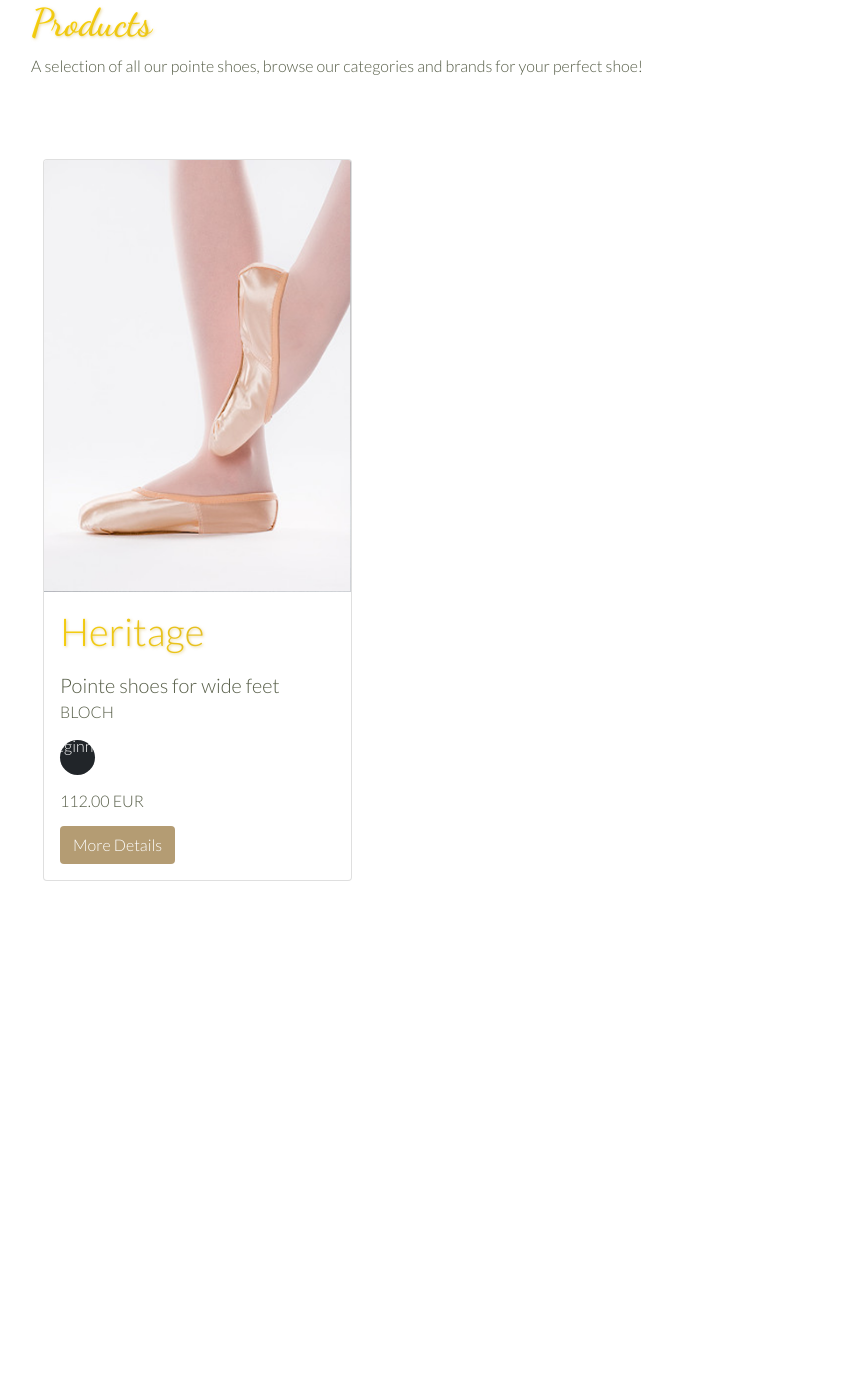
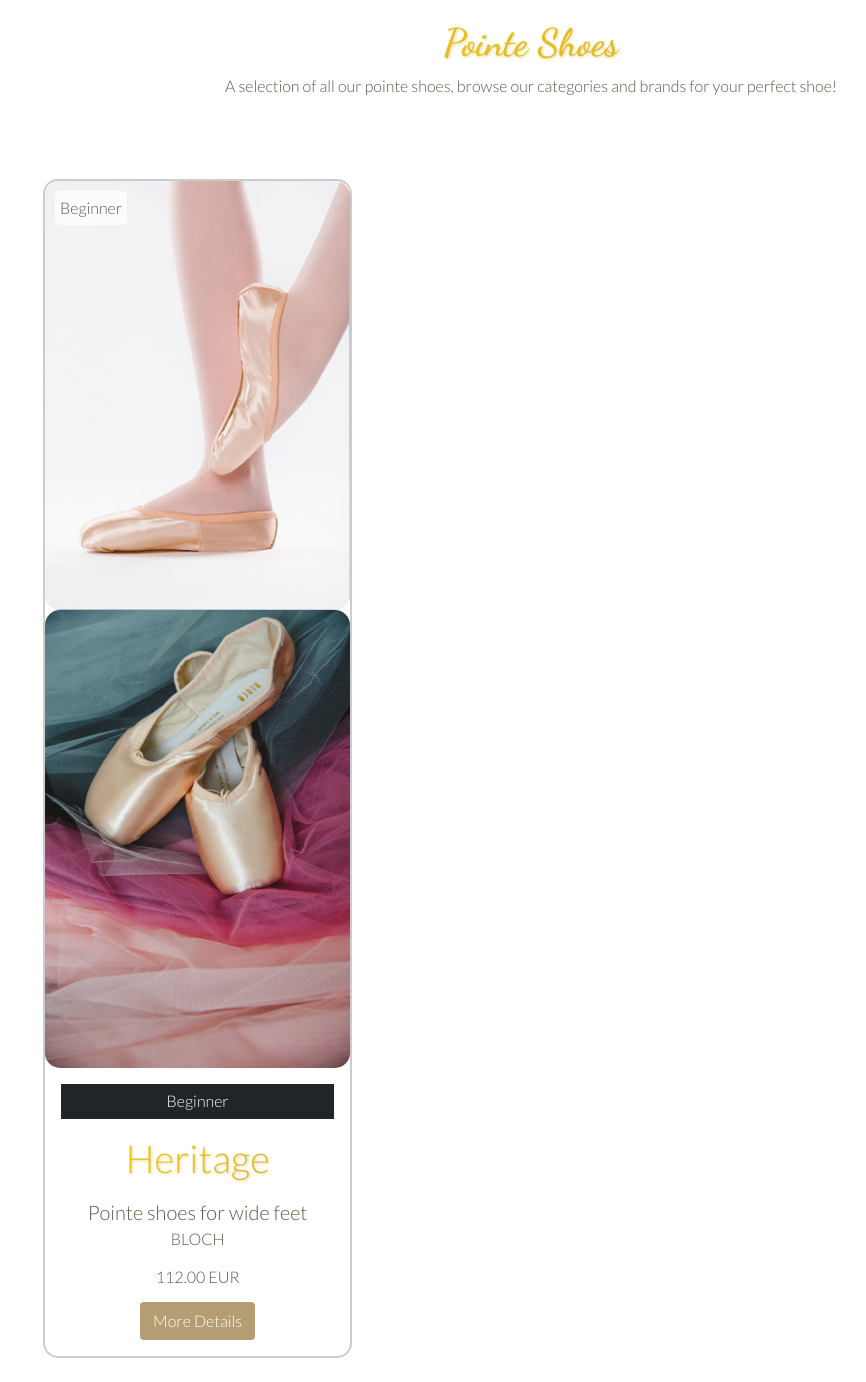
Before and after one commit to estii20/perfect_pointes, a Django app: page /products/ in a window 1280 px wide. Shown: the part 162-1544 px from the top of the page, without its empty margins (109-975 px from the left). Run offline with Django 3.2, Linux system fonts and the light colour scheme; data comes from the database, SQL or seed files in the repository; both versions use the stored data as it was after the commit; some libraries are stand-ins or nearby versions.

Commit message:
Update card css for products.html

```diff
--- a/products/templates/products/products.html
+++ b/products/templates/products/products.html
@@ -8,10 +8,10 @@
 {% block content %}
 
 <main>
-    <div class="container">
+    <div class="container text-center">
         <div class="row">
             <div class="col-12 center">
-                <h1 class="gold-text">Products</h1>
+                <h1 class="gold-text gold-text-padding">Pointe Shoes</h1>
                 <div class="col m12 s12 center">A selection of all our
                     pointe shoes, browse our categories and brands
                     for your perfect shoe!
@@ -25,17 +25,24 @@
             <div class="row">
                 {% for product in products %}
                 <div class="col-md-4 mb-4">
-                    <div class="card">
-                        <img src="{{ product.image.url }}" class="card-img-top hover-zoom ripple"
-                            alt="{{ product.title }}">
+                    <div class="card rounded-custom">
+                        {% if product.image %}
+                        <img src="{{ product.image.url }}" class="card-img-top rounded-image hover-zoom ripple img-fluid" alt="{{ product.title }}">
+                        <a href="">
+                            <img class="card-img-top rounded-image hover-zoom ripple img-fluid" src="{{ MEDIA_URL }}media/no-image.jpg" alt="{{ product.name }}">
+                        </a>
+                        <div class="overlay-text">{{ product.pointe_shoe.status | title }}</div>
+                        {% endif %}
                         <div class="card-body">
+                            <p class="card-text bg-dark text-white d-flex align-items-center justify-content-center shadow-1-strong"
+                                style="min-width: 100px; height: 35px;">
+                                {{ product.pointe_shoe.status | title }}
+                            </p>
                             <h5 class="card-title gold-text mb-3">{{ product.title }}</h5>
                             <p class="card-text lead mb-0">{{ product.pointe_shoe.category.name }}</p>
                             <p class="card-text text-uppercase">{{ product.brand.name }}</p>
-                            <p class="card-text bg-dark text-white rounded-circle d-flex align-items-center justify-content-center shadow-1-strong"
-                                style="width: 35px; height: 35px;">{{ product.pointe_shoe.status }} x</p>
                             <h6 class="mb-3">{{ product.pointe_shoe.price }} EUR</h6>
-                            <a href="{% url 'product_details' product.id %}" class="btn btn-custom">More Details</a>
+                            <a href="#" class="btn btn-custom">More Details</a>
                         </div>
                     </div>
                 </div>
--- a/static/css/base.css
+++ b/static/css/base.css
@@ -154,6 +154,42 @@ h3 {
     background-color: #8c734d;
 }
 
+/* Product Page */
+
+.hoverable-image {
+    transition: transform 0.2s;
+}
+
+.hoverable-image:hover {
+    transform: scale(1.1);
+}
+
+.gold-text-padding {
+    padding-top: 20px;
+}
+
+.rounded-custom {
+    border-radius: 15px;
+    border: 2px solid #ccc;
+}
+
+.rounded-custom:hover {
+    border-color: #8c734d;
+}
+
+.rounded-image {
+    border-radius: 15px;
+}
+
+.overlay-text {
+    position: absolute;
+    top: 10px;
+    left: 10px;
+    background-color: rgba(255, 255, 255, 0.8);
+    padding: 5px;
+    border-radius: 5px;
+}
+
 /* Media Queries */
 
 /* Slightly larger container on xl screens */
--- a/templates/base.html
+++ b/templates/base.html
@@ -97,7 +97,7 @@
                             </div>
                         </li>
                         <li class="nav-item">
-                            <a class="nav-link" href="#">
+                            <a class="nav-link" href="{% url 'products' %}">
                                 <i class="fa-solid fa-heart me-1"></i> Shop
                             </a>
                         </li>
```
Also changed, not shown: db.sqlite3, media/classic_light.png (added), media/no-image.jpg (added).
